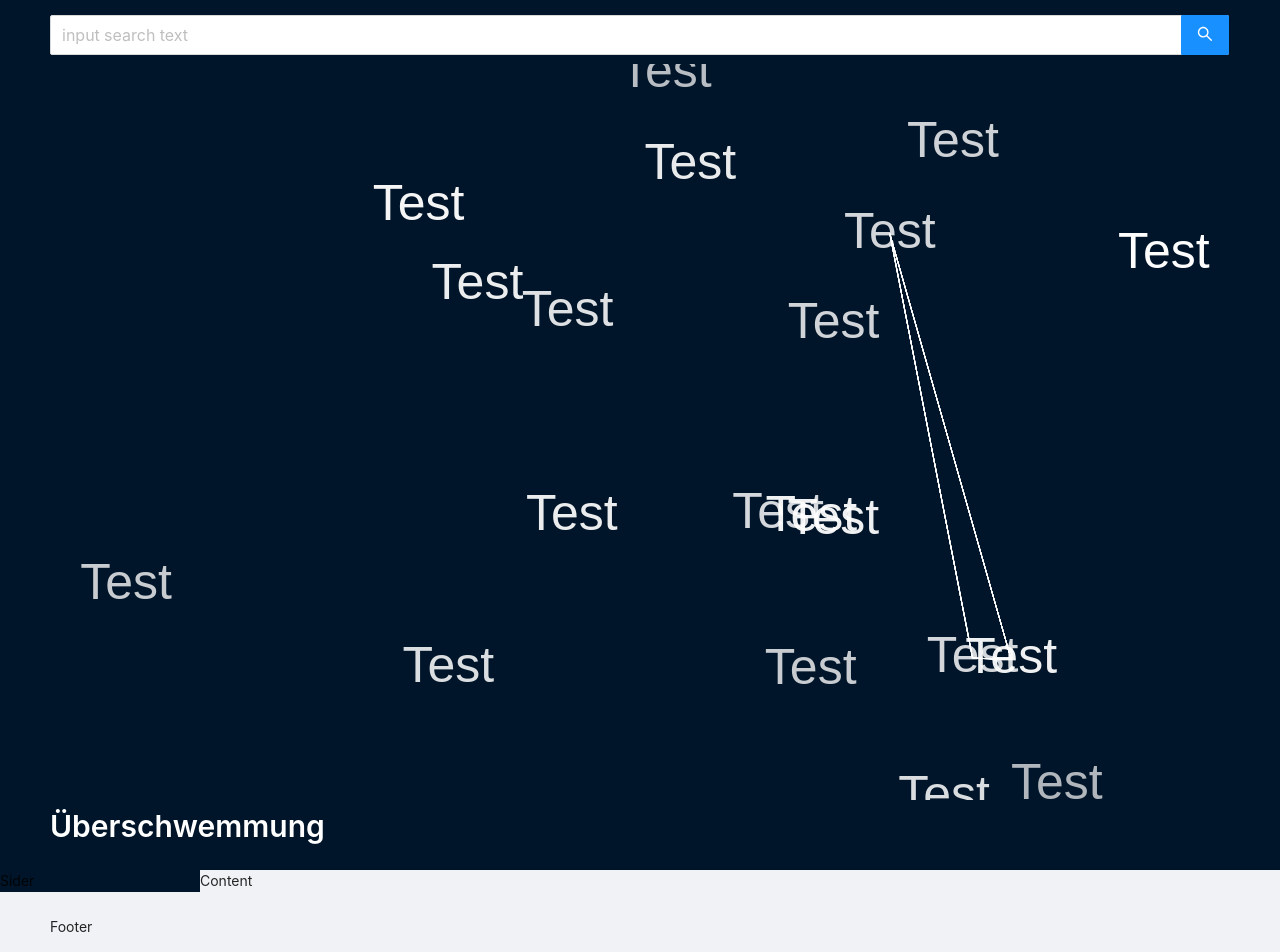
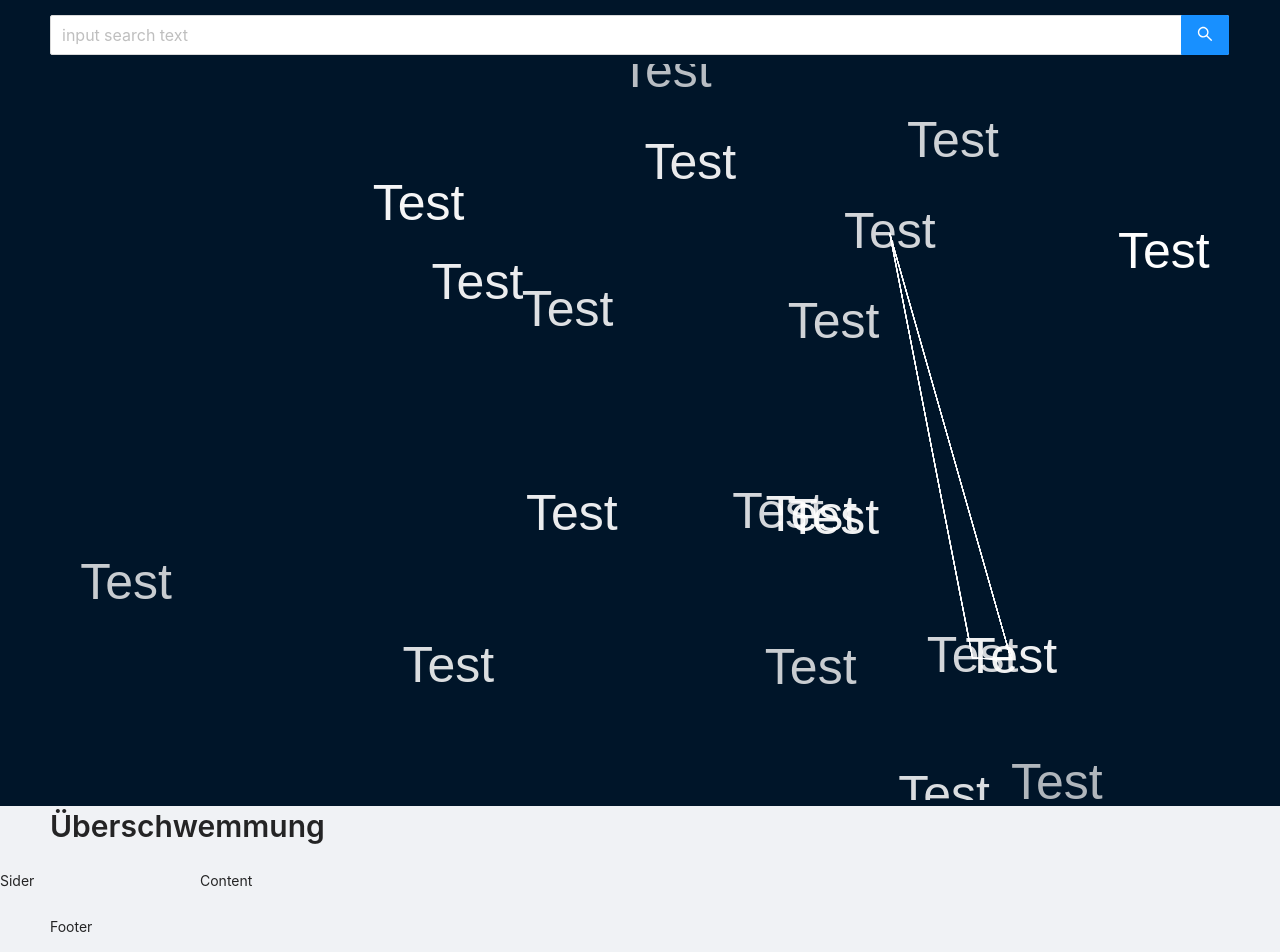
Before and after one commit to ItsEcholot/HackZurich21, a React (Create React App) app in the folder frontend/: page / in a window 1280 px wide. Shown: the top 952 px of the page. Built offline with nearby package versions, Linux system fonts and the light colour scheme.

Commit message:
some css

```diff
--- a/frontend/src/NewsView.css
+++ b/frontend/src/NewsView.css
@@ -0,0 +1,7 @@
+.NewsView .ant-layout-header{
+    background-color: rgb(240, 242, 245);
+    color: black;
+}
+.ant-layout-sider{
+    background-color: rgb(240, 242, 245);
+}
--- a/frontend/src/NewsView.js
+++ b/frontend/src/NewsView.js
@@ -8,7 +8,7 @@ function NewsView() {
         <div className="NewsView">
             <Layout>
                 <Layout.Header>
-                    <Typography.Title level={2} style={{color: '#ffffff'}}>Überschwemmung</Typography.Title>
+                    <Typography.Title level={2} >Überschwemmung</Typography.Title>
                 </Layout.Header>
                 <Layout>
                     <Layout.Sider>Sider</Layout.Sider>
```
